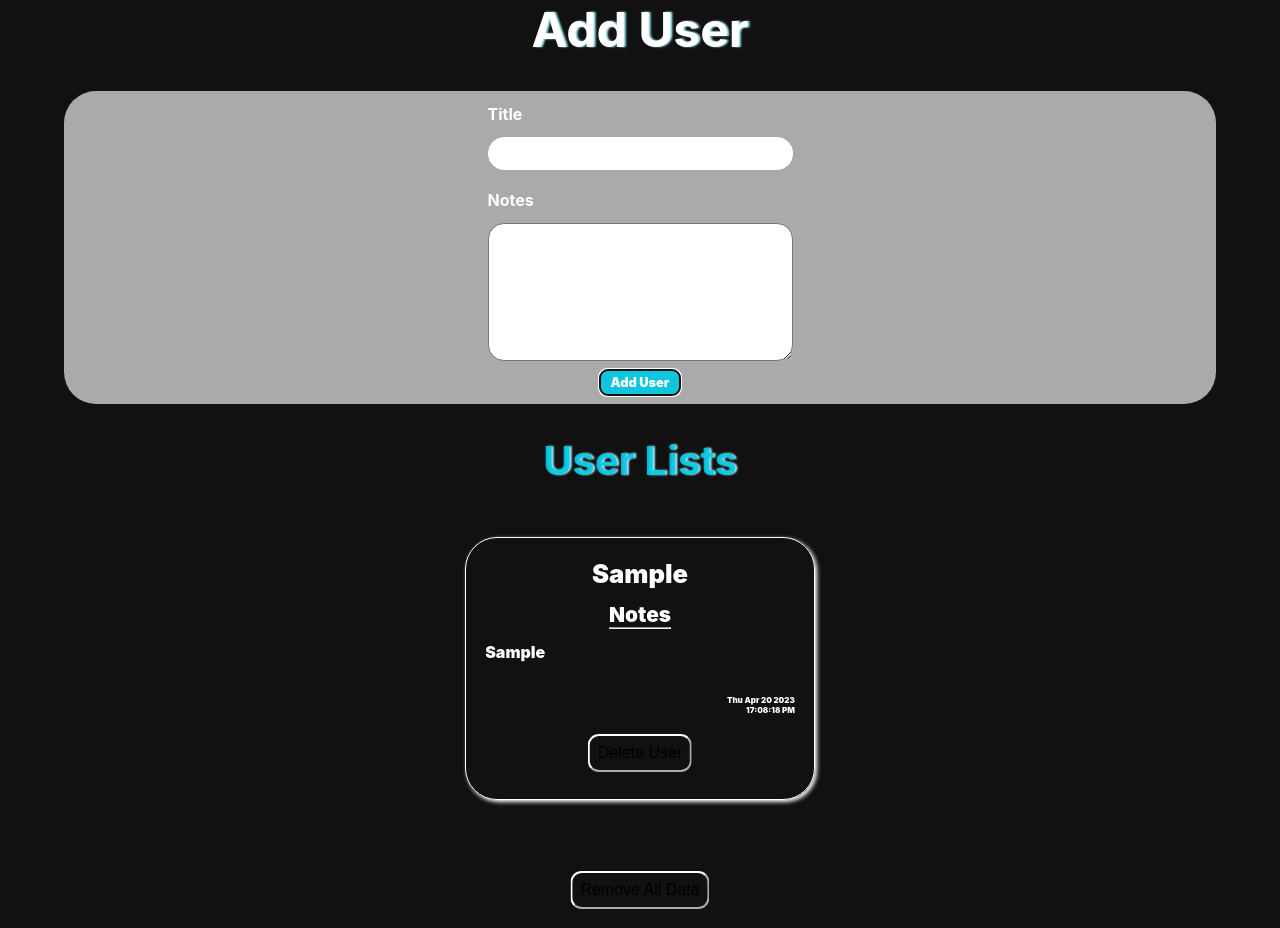
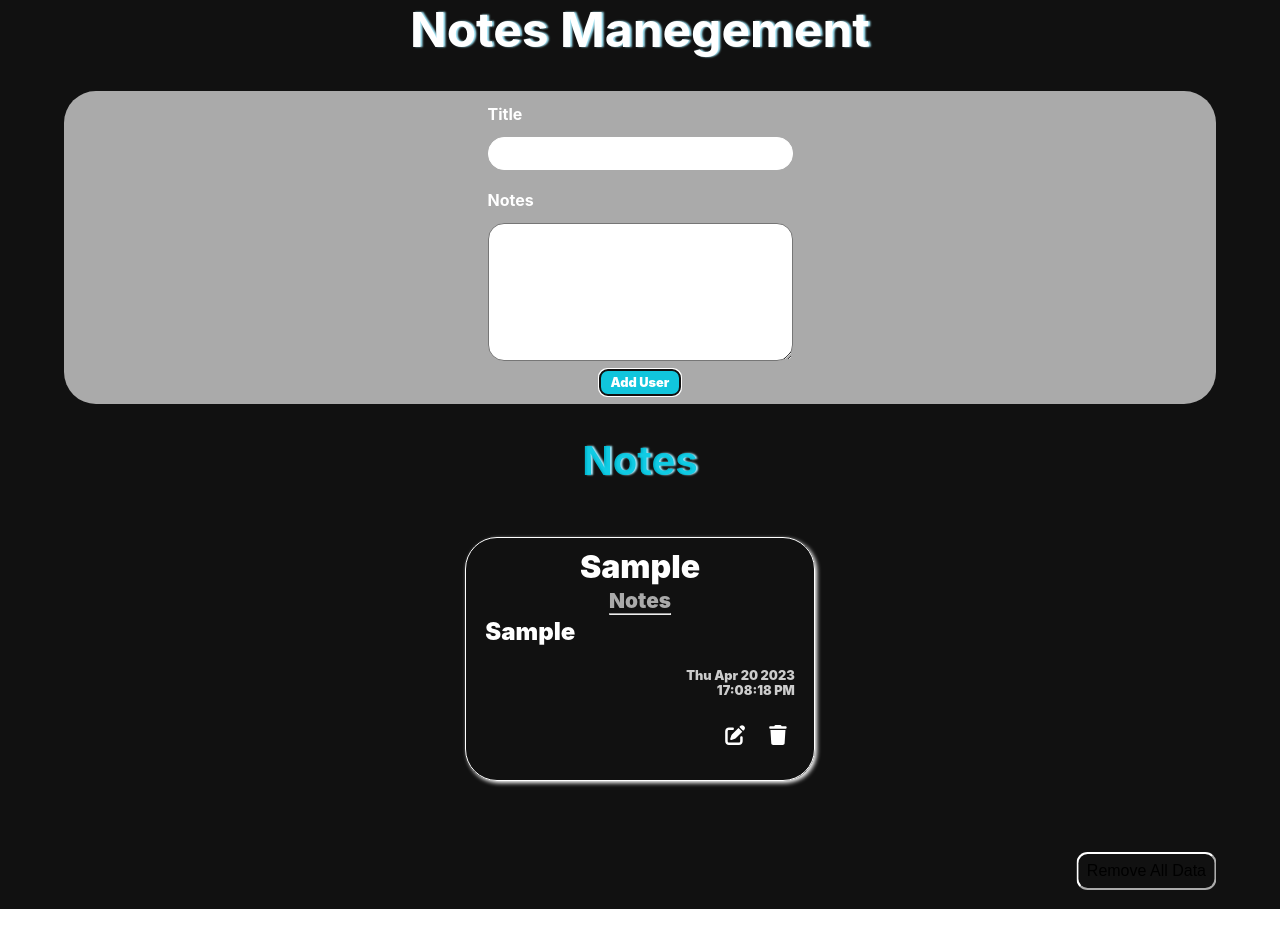
Before and after one commit to Singh8700/userListProject, a React (Vite) app: page / in a window 1280 px wide. Both pictures are taken after typing "Sample", "Sample" into the empty fields and a click on the button "Add User". Built offline with nearby package versions, Linux system fonts and the light colour scheme.

Commit message:
first commit

```diff
--- a/index.html
+++ b/index.html
@@ -4,6 +4,8 @@
     <meta charset="UTF-8" />
     <meta name="viewport" content="width=device-width, initial-scale=1.0" />
     <title>UserListProject</title>
+    <link rel="stylesheet" href="https://cdnjs.cloudflare.com/ajax/libs/font-awesome/6.4.0/css/all.min.css" integrity="sha512-iecdLmaskl7CVkqkXNQ/ZH/XLlvWZOJyj7Yy7tcenmpD1ypASozpmT/E0iPtmFIB46ZmdtAc9eNBvH0H/ZpiBw==" crossorigin="anonymous" referrerpolicy="no-referrer" />
+    <script src="https://cdnjs.cloudflare.com/ajax/libs/font-awesome/6.4.0/js/all.min.js" integrity="sha512-fD9DI5bZwQxOi7MhYWnnNPlvXdp/2Pj3XSTRrFs5FQa4mizyGLnJcN6tuvUS6LbmgN1ut+XGSABKvjN0H6Aoow==" crossorigin="anonymous" referrerpolicy="no-referrer"></script>
   </head>
   <body>
     <div id="root"></div>
--- a/package.json
+++ b/package.json
@@ -13,6 +13,11 @@
     "preview": "vite preview"
   },
   "dependencies": {
+    "@fortawesome/fontawesome-svg-core": "^6.4.0",
+    "@fortawesome/free-regular-svg-icons": "^6.4.0",
+    "@fortawesome/free-solid-svg-icons": "^6.4.0",
+    "@fortawesome/react-fontawesome": "^0.2.0",
+    "babel-plugin-macros": "^3.1.0",
     "react": "^18.2.0",
     "react-dom": "^18.2.0"
   },
--- a/src/App.jsx
+++ b/src/App.jsx
@@ -22,10 +22,10 @@ function App() {
     return setUserList([...sname,sname])
 
   }
-
+  console.log(userList);
   return (
     <div className={style.container}>
-    <h1>Add User</h1>
+    <h1>Notes Manegement</h1>
     <Alert msg={alerts} bg={sta}/>
     <AddUser showAlert={showAlert} userList={data}/>
 
--- a/src/components/addUser/AddUser.jsx
+++ b/src/components/addUser/AddUser.jsx
@@ -13,37 +13,109 @@ const getUserData = ()=>{
       return []
     }
 }
+
 const AddUser=(props)=>{
   const [names, setNames] = useState('')
   const [userM, setUserM] = useState('')
   const [getName,setGetName]=useState(getUserData())
+  const [updates ,setUpdates]=useState(false);
 //user name get function 👇
   const onNameChange=(event)=>{
   //  user name set in useState
     setNames(event.target.value);
 
   }
-     // user Msg get function 👇
-  const onPincodeChange=(event)=>{
+
+// user Msg get function 👇
+const onPincodeChange=(event)=>{
   //  user Msg set in useState
     setUserM(event.target.value);
 
   }
 
+  //user Details upadte method
+const onUpdatehandler=(event)=>{
+  event.preventDefault();
+
+
+  if(names.length == 0 || names.trim().length == 0){
+      return props.showAlert("warning","⚠️Title is Empty ✍️:) ")
+    }
+  //check not a blank method
+  if(userM.length == 0 || userM.trim().length == 0){
+      return props.showAlert("warning","⚠️ Massage are not Updated ✍️:) ")
+    }
+  const date = new Date();
+ const dates = date.toDateString();
+    //hours method
+    const hh = (date.getHours() < 10 ? '0' : '') +
+            date.getHours();
+     //minutes method
+    const mm = (date.getMinutes() < 10 ? '0' : '') +
+            date.getMinutes();
+    // AM & PM method
+    const newformat = hh >= 12 ? 'PM' : 'AM';
+  //set seconds method
+    const ss = new Date().getSeconds();
+  //time set method
+    const times = `${hh}:${mm}:${ss} ${newformat}`;
+  const lists = {
+   names,
+   userM,
+   id:Math.random().toString(),
+  dates:dates,
+  times:times
+ }
+ //user object get method
+ //console.log("list is",lists);
+ setGetName([...getName,lists])
+ props.showAlert("success","🏆 Your Data is successful Update 👏")
+ setUpdates(false)
+ setNames('')
+ setUserM('')
+ }
+
+ //user upadte method
+const onUserUpdate=(id)=>{
+  setUpdates(true)
+  const filterData = getName.filter((element,index)=>{
+    return element.id == id
+  })
+ console.log("data is ",...filterData)
+ const updateName = filterData.map((item)=>{
+   return item.names
+  })
+  const updateMsg = filterData.map((item)=>{
+   return item.userM
+  })
+  //console.log("your mame is",...name)
+ setNames(updateName)
+  setUserM(updateMsg)
+  const datas = getName.filter((element,index)=>{
+    return element.id !== id
+  })
+  console.log("iid id is",id)
+  setGetName(datas)
+ props.userList(getName)
+
+//user Details send method
+ }
+
+ // console.log("yeh",name.trim())
   const onSubmitHandler=(event)=>{
   // form reload problem solve
     event.preventDefault();
 
-    if(names.trim().length == 0 && userM.trim().length == 0){
-      return props.showAlert("alert","🙅‍♂️ please enter all field :) ")
+    if(names.trim().length === 0 && userM.trim().length === 0){
+      return props.showAlert("alert","🙅‍♂️All fields are Mandatory :) ")
     }
     //check name is not a blank
-    if(names.trim().length == 0){
-      return props.showAlert("warning","⚠️ plese write your Name ✍️ :) ")
+    if(names.trim().length === 0){
+      return props.showAlert("warning","⚠️ Title is Empty ✍️ :) ")
     }
     //check Msg in not blank
     if(userM.trim().length == 0){
-      return props.showAlert("warning","⚠️ please write Your Massage ✍️:) ")
+      return props.showAlert("warning","⚠️ Massage box are Empty  ✍️:) ")
     }
     //date function
 const date = new Date();
@@ -85,10 +157,11 @@ const date = new Date();
 
   },[getName])
 
-  //All user remove method
-  const onRenoveHandler=()=>{
+//All user remove method
+const onRenoveHandler=()=>{
   setGetName([])
 }
+
 //only one user remove method
 const onUserRemove=(id)=>{
  //target user get method
@@ -98,9 +171,26 @@ const onUserRemove=(id)=>{
   //target user remove method
   setGetName(filterData)
 }
+
+
   return(
     <>
     <div className={`container ${style.addUser}`}>
+    {(updates)?
+      <form onSubmit={onUpdatehandler}>
+        <lable htmlFor="name">
+         Title
+        </lable>
+          <input type="text" value={names} id="name" onChange={onNameChange}/>
+        <lable htmlFor="notes">
+          Notes
+        </lable>
+          <textarea type="number" value={userM} id="pincode" onChange={onPincodeChange} rows="8" cols="30">
+          </textarea>
+          <button type="submit" className={`btn btn-primary`}>
+          Update User
+         </button>
+        </form>:
       <form onSubmit={onSubmitHandler}>
         <lable htmlFor="name">
          Title
@@ -114,8 +204,8 @@ const onUserRemove=(id)=>{
          <button type="submit" className={`btn btn-primary`}>
           Add User
          </button>
-      </form>
-      <NewUser updateUser={getName} re={onRenoveHandler} onUserRemove={onUserRemove}/>
+      </form>}
+      <NewUser updateUser={getName} re={onRenoveHandler} onUserRemove={onUserRemove} onUserUpdate={onUserUpdate}/>
     </div>
     </>
     )
--- a/src/components/newUser/NewUser.jsx
+++ b/src/components/newUser/NewUser.jsx
@@ -1,16 +1,16 @@
 
 import style from "./NewUser.module.css"
-
+import { FontAwesomeIcon } from '@fortawesome/react-fontawesome'
 const NewUser=(props)=>{
 
 
   return (
     <>
     {props.updateUser.length <= 0 ? <div>
-      <h2>No Data Here</h2>
+      <h2>Empty Notes Box</h2>
     </div>:
     <div className={`${style.cont}`}>
-        <h2>User Lists</h2>
+        <h2>Notes</h2>
       <ul className={style.ul}>
       {
         props.updateUser.map((item)=>{
@@ -25,14 +25,20 @@ const NewUser=(props)=>{
               Notes
               <hr/>
           </span>
-          <br/>
           <br/> {item.userM} </h4><br/>
           <h6 className={style.time}>
             {item.dates}
           </h6>
           <h6 className={style.time}>{item.times}</h6>
-            <button type="submit" onClick={()=>props.onUserRemove(item.id)} className={style.btn}> Delete User
-            </button>
+      <span className={style.btn}>
+       <span onClick={()=>props.onUserUpdate(item.id)}>
+      <i className="fas fa-edit fa-lg"></i>
+        </span>
+        <span onClick={()=>props.onUserRemove(item.id)} >
+       <i className="fa-solid fa-trash fa-lg">
+          </i>
+          </span>
+        </span>
           </li>
           </>
           )
--- a/src/components/newUser/NewUser.module.css
+++ b/src/components/newUser/NewUser.module.css
@@ -27,15 +27,15 @@
 }
 
 .ul li h4 {
-  margin: 0.8rem 0;
-  font-size: 1rem;
+  margin: 0.11rem 0;
+  font-size: 1.5rem;
   text-shadow: none;
   font-weight: 900;
 }
 
 .ul li .h4 {
   text-align: center;
-  font-size: 1.6rem;
+  font-size: 2rem;
 }
 
 .ul li .span {
@@ -43,6 +43,13 @@
   left: 50%;
   transform: translateX(-50%);
   font-size: 1.3rem;
+  margin: 0;
+  color: #aaa;
+}
+
+.ul li span i {
+  color: #999;
+  background: red;
 }
 
 .ul li:hover {
@@ -52,7 +59,10 @@
 }
 
 .btn {
-  text-align: center;
+  display: flex;
+  justify-content: right;
+  align-items: right;
+  text-align: right;
   margin: 1.2rem auto;
   padding: 0.5rem;
   font-size: 1rem;
@@ -64,6 +74,10 @@
   transform: translateX(-50%);
   transition: 0.5s;
   animation: oneTime 0.5s ease 1;
+}
+
+.btn span {
+  margin-left: 1.5rem;
 }
 
 .btn:hover {
@@ -81,8 +95,9 @@
 }
 
 .time {
-  font-size: 0.5rem;
+  font-size: 0.8rem;
   font-weight: 1000;
+  color: #ccc;
 }
 
 /*media query*/
--- a/src/components/newUser/NewUser.module.scss
+++ b/src/components/newUser/NewUser.module.scss
@@ -25,14 +25,14 @@
     transition: all 0.2s linear;
     h4{
 
-      margin: 0.8rem 0;
-      font-size: 1rem;
+      margin: 0.11rem 0;
+      font-size: 1.5rem;
       text-shadow: none;
       font-weight: 900;
     }
     .h4{
       text-align: center;
-      font-size: 1.6rem;
+      font-size: 2rem;
 
     }
     .span{
@@ -40,7 +40,13 @@
       left:50%;
       transform: translateX(-50%);
       font-size: 1.3rem;
+      margin: 0;
+      color:#aaa;
 
+    }
+   span i{
+      color:#999;
+      background: red;
     }
   }
   li:hover{
@@ -50,7 +56,10 @@
   }
 }
 .btn{
-  text-align: center;
+  display: flex;
+  justify-content: right;
+  align-items: right;
+  text-align: right;
   margin: 1.2rem auto;
   padding: 0.5rem;
   font-size: 1rem;
@@ -62,6 +71,9 @@
   transform: translateX(-50%);
   transition: 0.5s;
   animation: oneTime 0.5s ease 1;
+  span{
+    margin-left: 1.5rem;
+  }
 }
 .btn:hover{
     background: #999;
@@ -72,8 +84,9 @@
   to{margin-left: 0%;}
 }
 .time{
-  font-size: 0.5rem;
+  font-size: 0.8rem;
   font-weight: 1000;
+  color:#ccc;
 }
 
 
```
Also changed, not shown: 1 other file (tests, documents, lock files or other folders).
